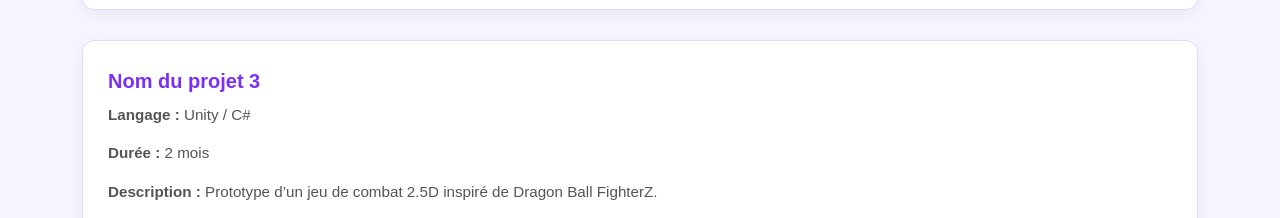
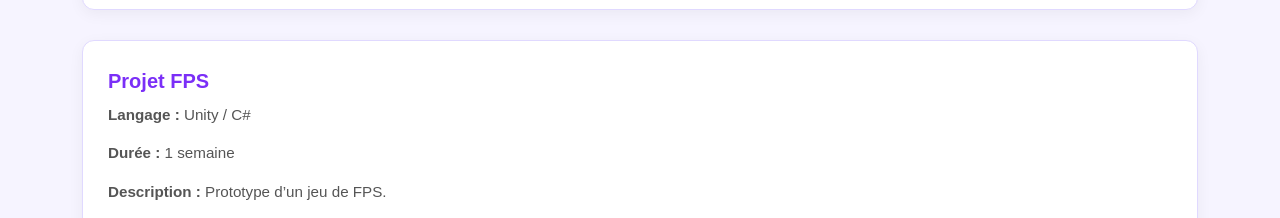
Before and after one commit to Gvbmastrr/gnangndong.portfolio, a plain HTML site: page index.html in a window 1280 px wide. Shown: the part 2775-2993 px from the top of the page. Drawn offline with nearby package versions, Linux system fonts and the light colour scheme; grey boxes are pictures that could not be loaded.

Commit message:
Ajout de la vidéo FPS

```diff
--- a/index.html
+++ b/index.html
@@ -236,13 +236,13 @@
       </div>
 
       <div class="project-box">
-        <div class="project-title">Nom du projet 3</div>
+        <div class="project-title">Projet FPS</div>
         <div class="project-info mt-2">
           <p><strong>Langage :</strong> Unity / C#</p>
-          <p><strong>Durée :</strong> 2 mois</p>
-          <p><strong>Description :</strong> Prototype d’un jeu de combat 2.5D inspiré de Dragon Ball FighterZ.</p>
+          <p><strong>Durée :</strong> 1 semaine</p>
+          <p><strong>Description :</strong> Prototype d’un jeu de FPS.</p>
           <div class="ratio ratio-16x9 mt-3">
-            <iframe src="https://www.youtube.com/embed/XXXXXXXXXXX" title="Project Video" allowfullscreen></iframe>
+            <iframe src="https://www.youtube.com/embed/dQBAAIlCriM?si=fBS-7lC_r5vh0MMA" title="Project FPS" allowfullscreen></iframe>
           </div>
         </div>
       </div>
```
